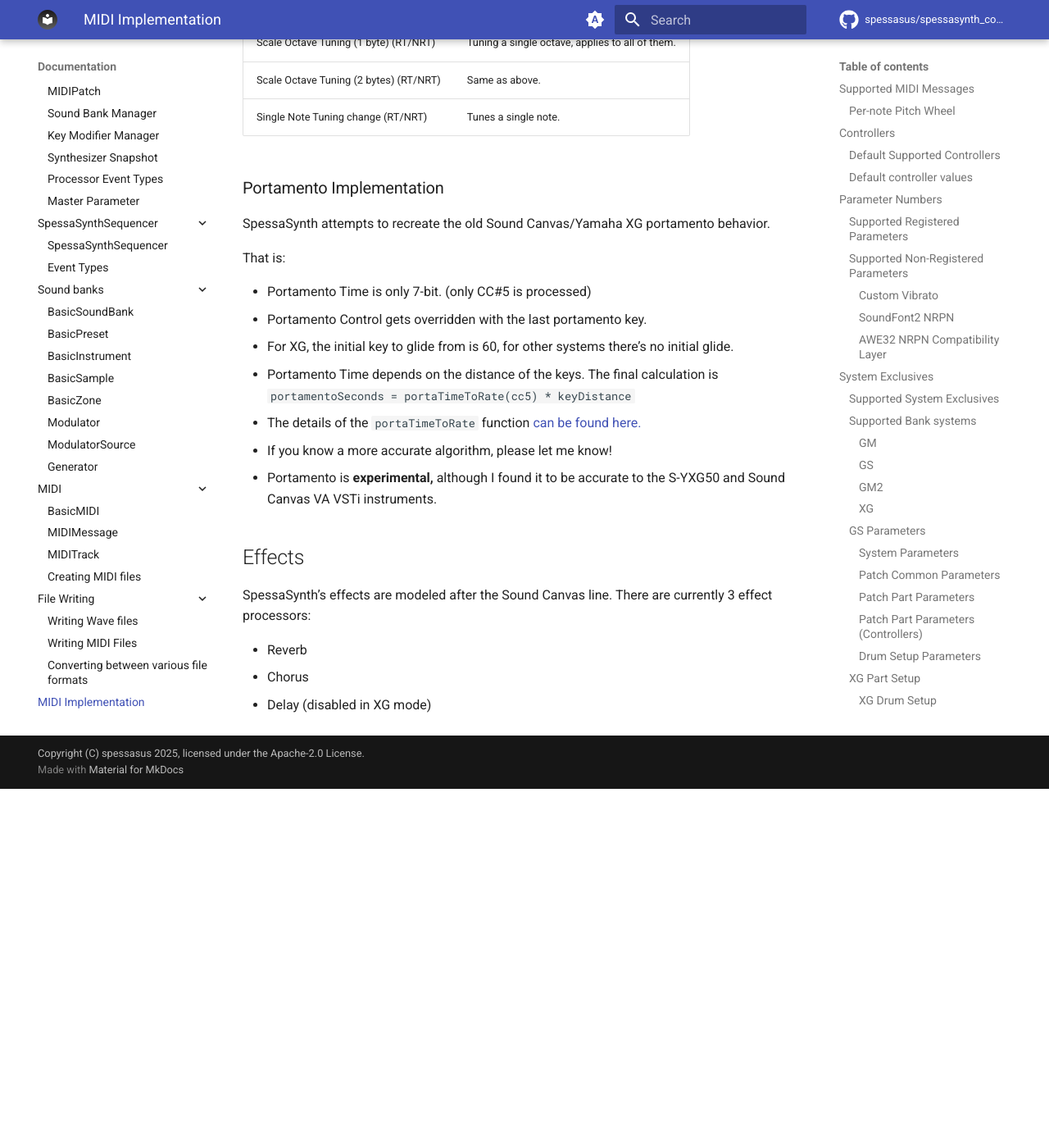
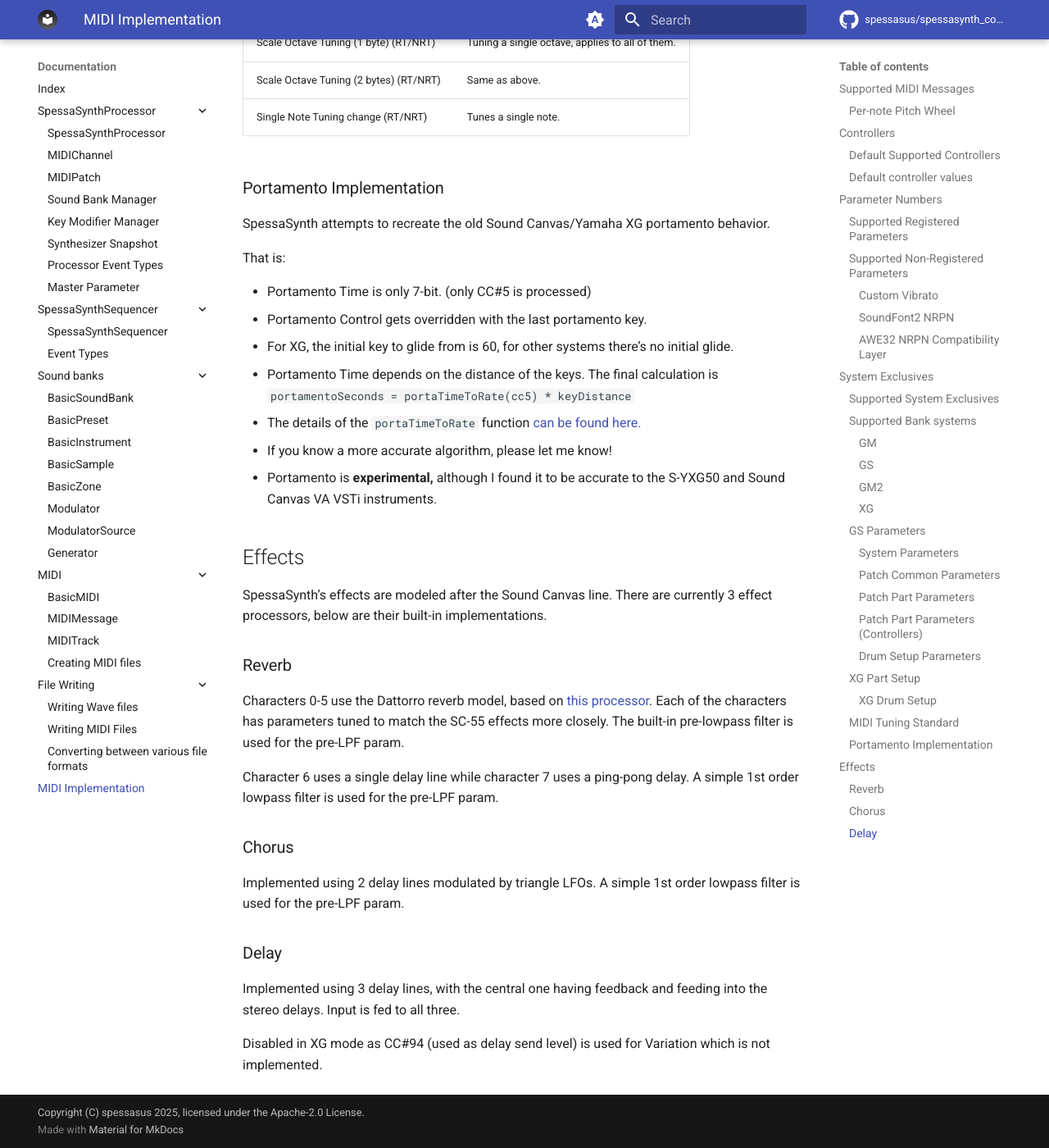
Before and after one commit to spessasus/spessasynth_core, an MkDocs documentation site: the page built from docs/extra/midi-implementation.md, in a window 1280 px wide and 1400 px high, scrolled down 15547 px. Shown: the whole window at 82% size. Built offline with MkDocs 1.6.1 and Material for MkDocs 9.7.7, drawn with Linux system fonts in a browser that asks for light colours; comment, search, counter and statistics services are not loaded; before the commit the page ends 16509 px from its top, so only the background shows below that.

Commit message:
small tweaks

```diff
--- a/docs/extra/midi-implementation.md
+++ b/docs/extra/midi-implementation.md
@@ -417,8 +417,26 @@
 
 ## Effects
 
-SpessaSynth's effects are modeled after the Sound Canvas line. There are currently 3 effect processors:
+SpessaSynth's effects are modeled after the Sound Canvas line.
+There are currently 3 effect processors, below are their built-in implementations.
 
-- Reverb
-- Chorus
-- Delay (disabled in XG mode)
+### Reverb
+
+Characters 0-5 use the Dattorro reverb model, based on [this processor](https://github.com/khoin/DattorroReverbNode).
+Each of the characters has parameters tuned to match the SC-55 effects more closely.
+The built-in pre-lowpass filter is used for the pre-LPF param.
+
+Character 6 uses a single delay line while character 7 uses a ping-pong delay.
+A simple 1st order lowpass filter is used for the pre-LPF param.
+
+### Chorus
+
+Implemented using 2 delay lines modulated by triangle LFOs.
+A simple 1st order lowpass filter is used for the pre-LPF param.
+
+### Delay
+
+Implemented using 3 delay lines, with the central one having feedback and feeding into the stereo delays.
+Input is fed to all three.
+
+Disabled in XG mode as CC#94 (used as delay send level) is used for Variation which is not implemented.
```
Also changed, not shown: docs/sound-bank/modulator.md (+1 -1 lines), 1 other file.
